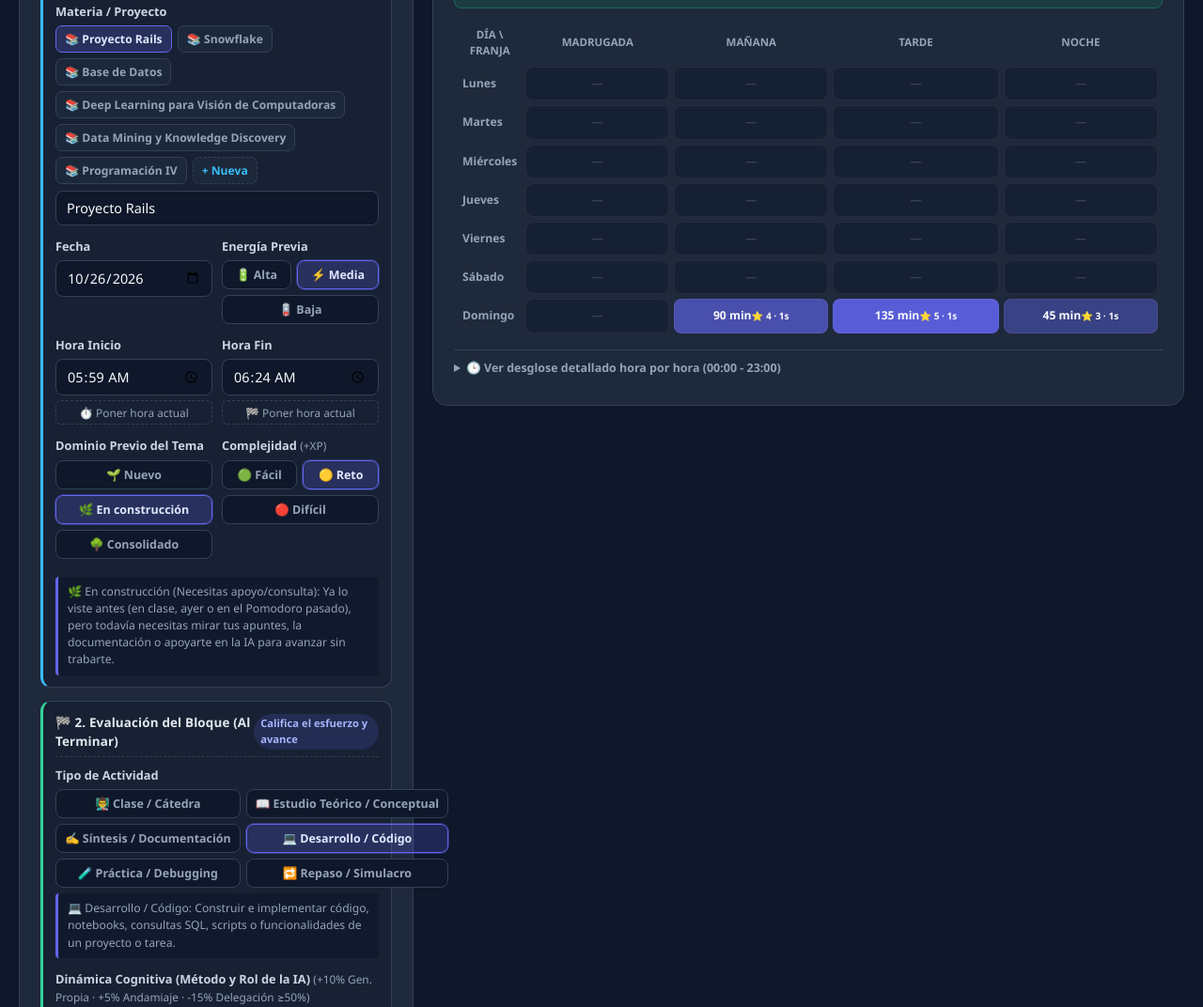
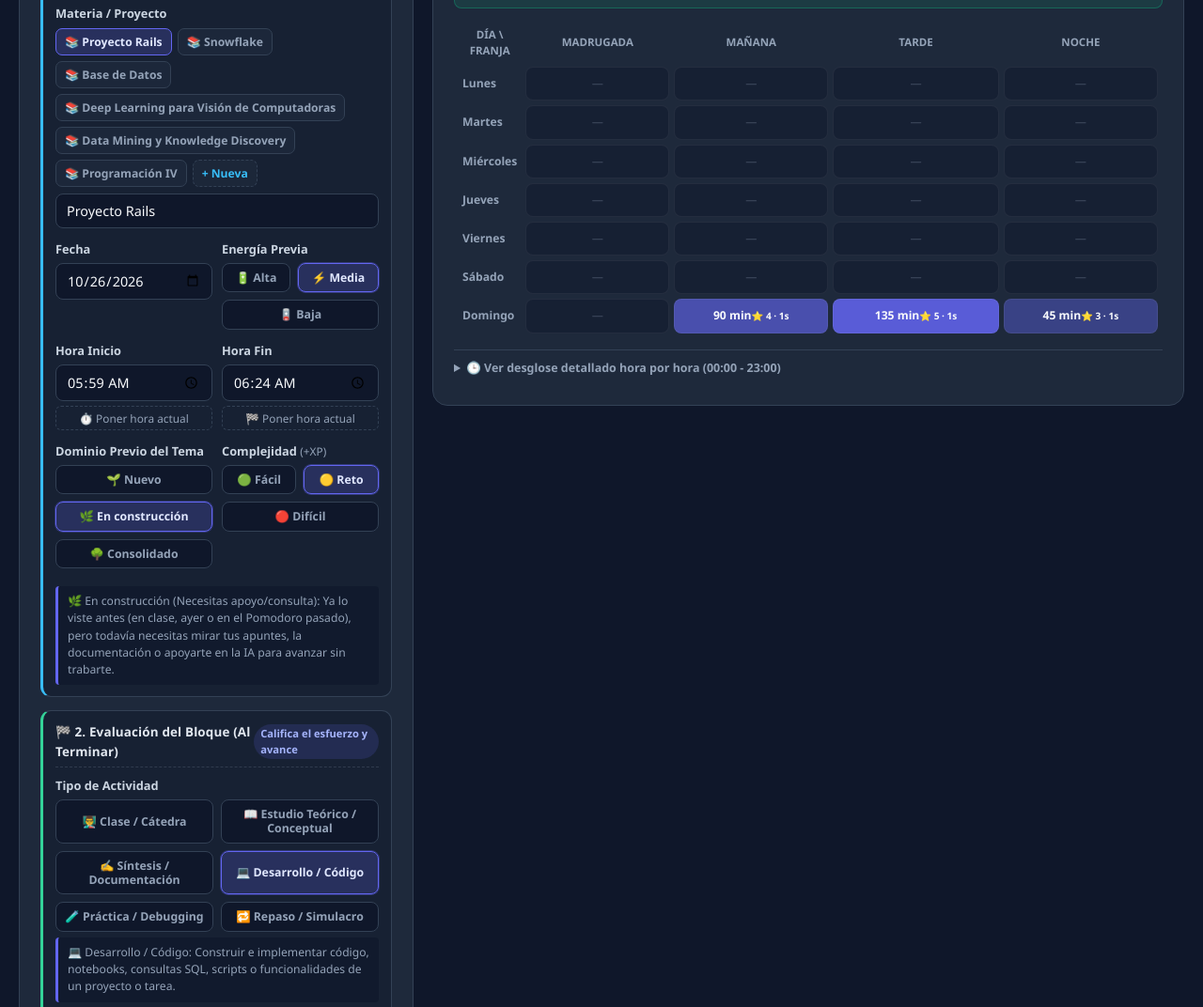
Before and after one commit to carloamezcua/study-tracker, a website: page index.html in a window 1280 px wide. Shown: the part 1301-2373 px from the top of the page at 94% size. Drawn offline with nearby package versions, Linux system fonts and the light colour scheme; no server answers.

Commit message:
fix(ui): evitar desbordamiento horizontal de chips de actividad y dinamica con grid fluido y text wrap

```diff
--- a/css/styles.css
+++ b/css/styles.css
@@ -464,22 +464,33 @@ textarea:focus {
 .chip-group {
   display: flex;
   flex-wrap: wrap;
-  gap: 6px;
+  gap: 8px;
+  width: 100%;
+  box-sizing: border-box;
 }
 
 .chip-btn {
   flex: 1 1 auto;
+  box-sizing: border-box;
+  max-width: 100%;
+  min-width: 0;
   background: var(--bg);
   border: 1px solid var(--border);
   color: var(--muted);
-  padding: 6px 9px;
+  padding: 7px 9px;
   border-radius: 8px;
-  font-size: 0.78rem;
+  font-size: 0.77rem;
+  line-height: 1.25;
   font-weight: 600;
   cursor: pointer;
   transition: all 0.15s ease;
   text-align: center;
-  white-space: nowrap;
+  white-space: normal;
+  word-break: normal;
+  overflow-wrap: break-word;
+  display: inline-flex;
+  align-items: center;
+  justify-content: center;
 }
 
 .chip-btn:hover {
@@ -497,8 +508,17 @@ textarea:focus {
 .chip-group.chip-grid-6,
 .chip-group.chip-grid-2 {
   display: grid;
-  grid-template-columns: repeat(2, 1fr);
-  gap: 6px;
+  grid-template-columns: repeat(auto-fit, minmax(150px, 1fr));
+  gap: 8px;
+  width: 100%;
+  box-sizing: border-box;
+}
+
+@media (max-width: 380px) {
+  .chip-group.chip-grid-6,
+  .chip-group.chip-grid-2 {
+    grid-template-columns: 1fr;
+  }
 }
 
 .ia-slider-row {
@@ -537,6 +557,9 @@ textarea:focus {
   border-radius: 4px;
   font-size: 0.76rem;
   color: var(--muted);
+  box-sizing: border-box;
+  width: 100%;
+  overflow-wrap: break-word;
 }
 
 input[type="range"] {
@@ -1519,6 +1542,8 @@ tr.row-editing td {
   border-radius: 11px;
   padding: 12px 13px;
   margin-bottom: 14px;
+  box-sizing: border-box;
+  width: 100%;
 }
 
 .form-stage-card.stage-start {
@@ -1559,6 +1584,8 @@ tr.row-editing td {
   flex-wrap: wrap;
   gap: 6px;
   margin-bottom: 7px;
+  width: 100%;
+  box-sizing: border-box;
 }
 
 .subject-chip-btn {
@@ -1572,6 +1599,7 @@ tr.row-editing td {
   cursor: pointer;
   transition: all 0.15s ease;
   max-width: 100%;
+  box-sizing: border-box;
   overflow: hidden;
   text-overflow: ellipsis;
   white-space: nowrap;
```
